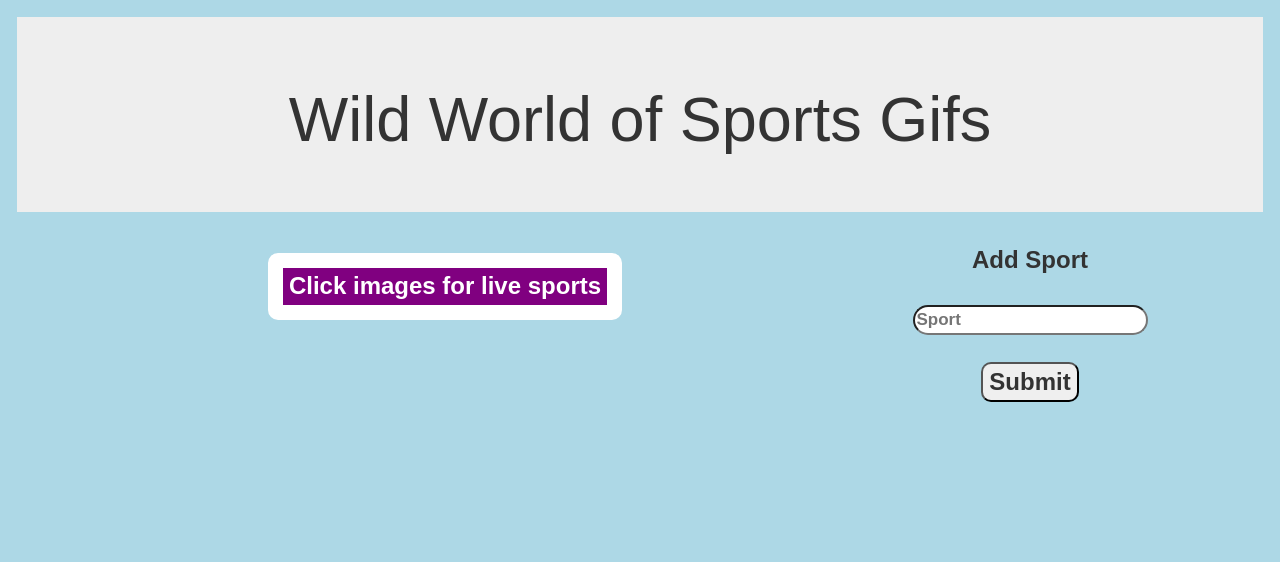
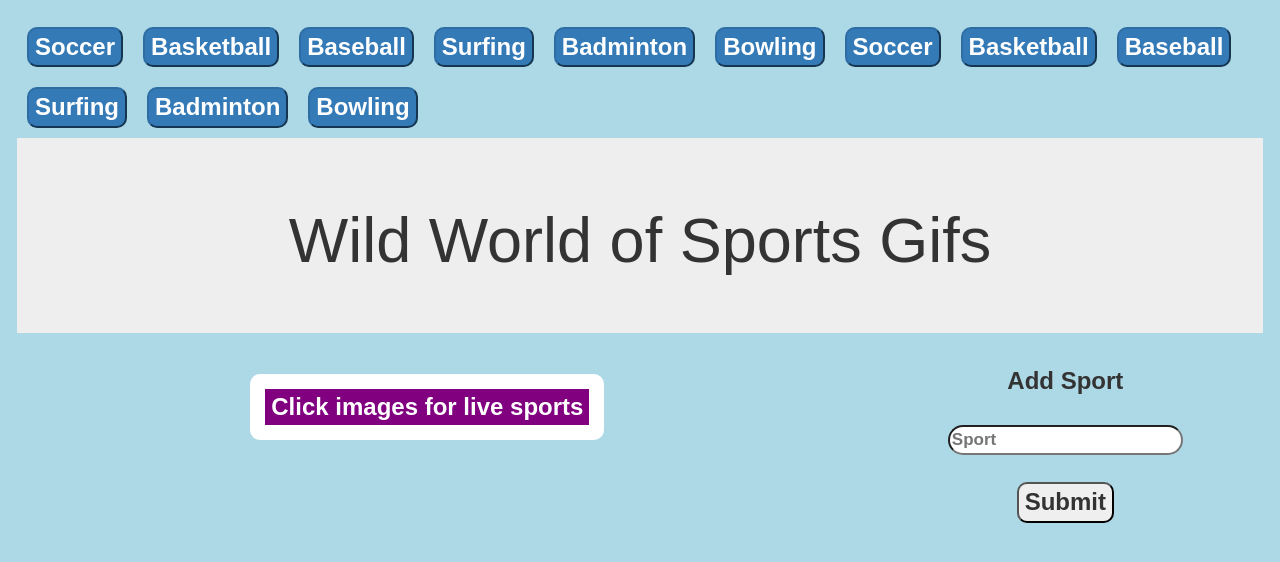
Before and after one commit to hannahwillis1/Giftastic, a plain HTML site: page index.html in a window 1280 px wide. Drawn offline with nearby package versions, Linux system fonts and the light colour scheme.

Commit message:
worked with tutor

```diff
--- a/assets/javascript/app.js
+++ b/assets/javascript/app.js
@@ -13,11 +13,12 @@ var topics = {
 function init() {
   for (i = 0; i < topics.sports.length; i++) {
     console.log(topics.sports[i]);
-    $("#topics").append(
+    $("#topic").append(
       "<button class='btn-primary topic-btn'>" + topics.sports[i] + "</button>"
     );
   }
 }
+init();
 
 function search() {
   $("#giphy").html("");
--- a/index.html
+++ b/index.html
@@ -14,8 +14,9 @@
     <link rel="stylesheet" href="assets/css/style.css" />
   </head>
   <body>
+    <div id = "topic"></div>
+
     <div class="jumbotron text-center"><h1>Wild World of Sports Gifs</h1></div>
-    <div class="container">
       <div class="row"><div id="sport-list" class="col-xs-6"></div></div>
 
       <div class="row">
```
